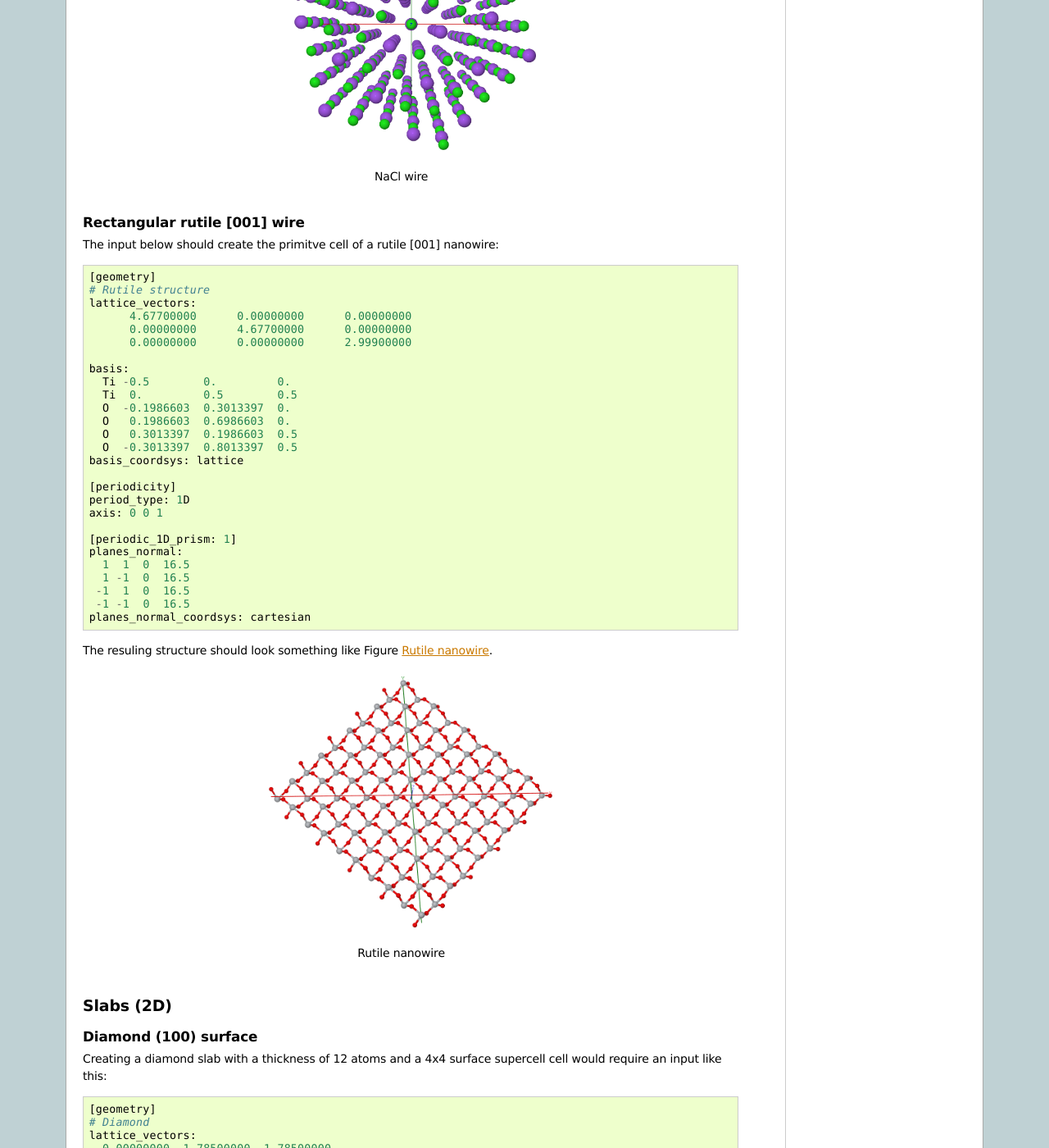
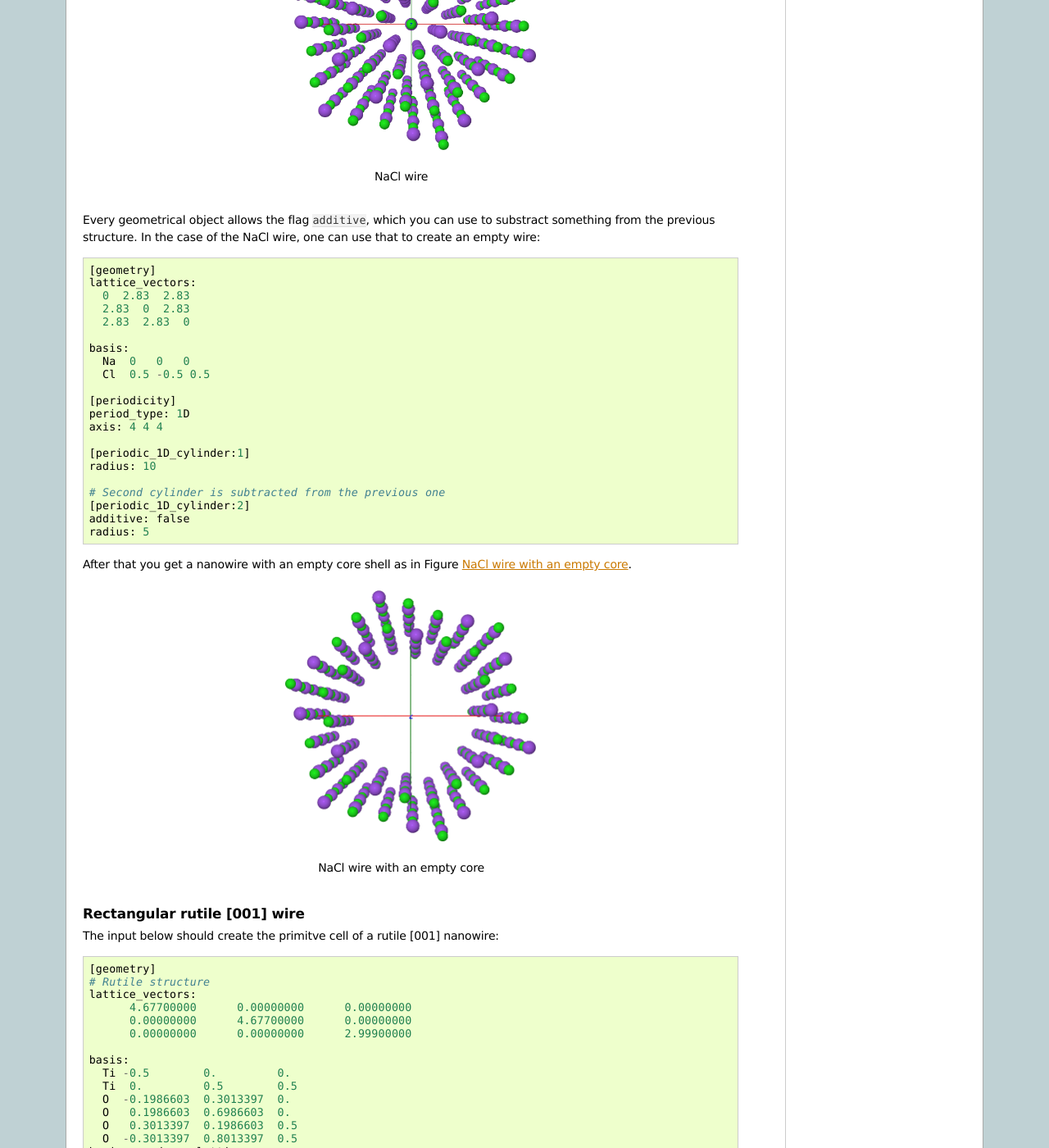
Before and after one commit to aradi/nanocut, a Sphinx documentation site: the page built from doc/examples.rst, in a window 1280 px wide and 1400 px high, scrolled down 3247 px. Shown: the whole window at 82% size. Built offline with Sphinx 7.4.7, drawn with Linux system fonts in a browser that asks for light colours.

Commit message:
Adding example of nanowire with empty core.

```diff
--- a/doc/examples.rst
+++ b/doc/examples.rst
@@ -162,6 +162,46 @@ Should result in the structure in Figure :ref:`fig-nacl-wire`.
      NaCl wire
 
 
+Every geometrical object allows the flag ``additive``, which you can use to
+substract something from the previous structure. In the case of the NaCl wire,
+one can use that to create an empty wire::
+
+  [geometry]
+  lattice_vectors:
+    0  2.83  2.83
+    2.83  0  2.83
+    2.83  2.83  0
+
+  basis:
+    Na  0   0   0
+    Cl  0.5 -0.5 0.5
+
+  [periodicity]
+  period_type: 1D
+  axis: 4 4 4
+
+  [periodic_1D_cylinder:1]
+  radius: 10
+
+  # Second cylinder is subtracted from the previous one
+  [periodic_1D_cylinder:2]
+  additive: false
+  radius: 5
+
+After that you get a nanowire with an empty core shell as in Figure
+:ref:`fig-nacl-empty-wire`.
+
+  .. _fig-nacl-empty-wire:
+  .. figure:: _figures/examples/nacl-empty-wire.png
+     :height: 40ex
+     :align: center
+     :alt: NaCl wire
+
+     NaCl wire with an empty core
+
+
+
+
 Rectangular rutile [001] wire
 ^^^^^^^^^^^^^^^^^^^^^^^^^^^^^
 
```
Also changed, not shown: doc/_figures/examples/nacl-empty-wire.png (added), 2 other files.
